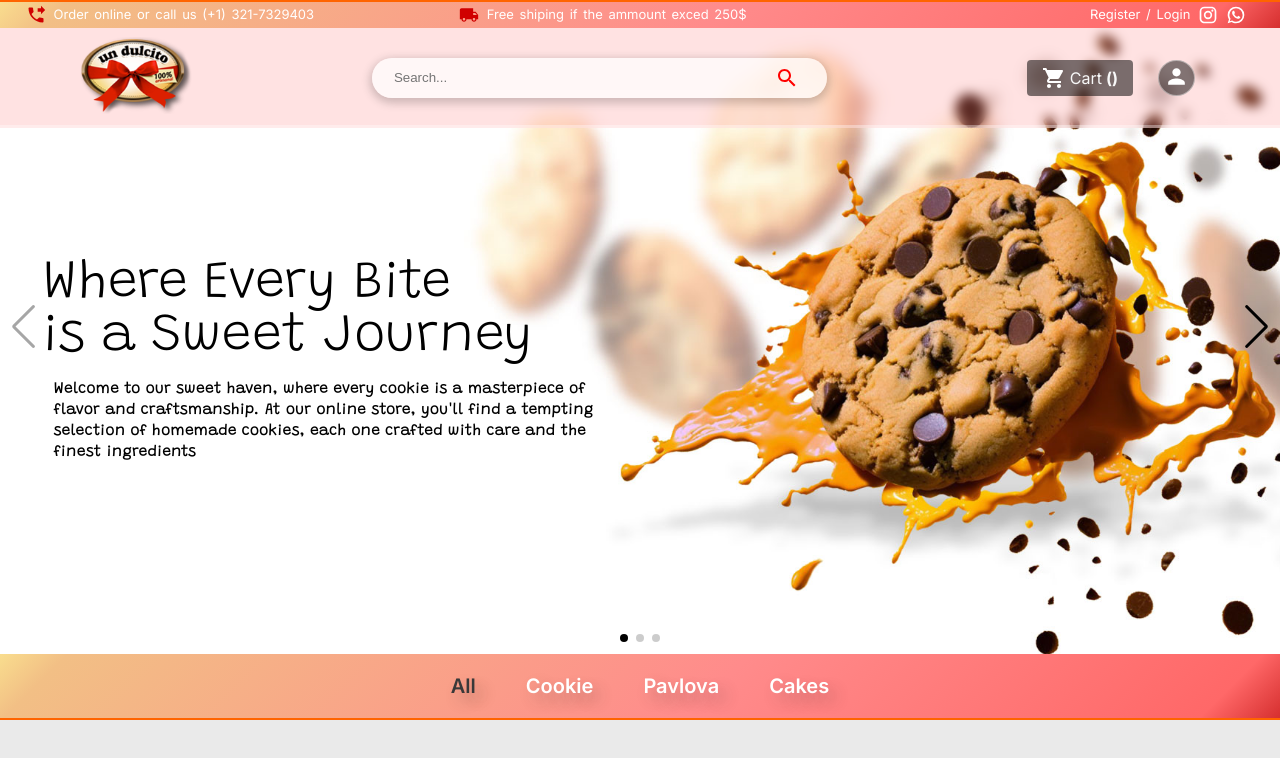
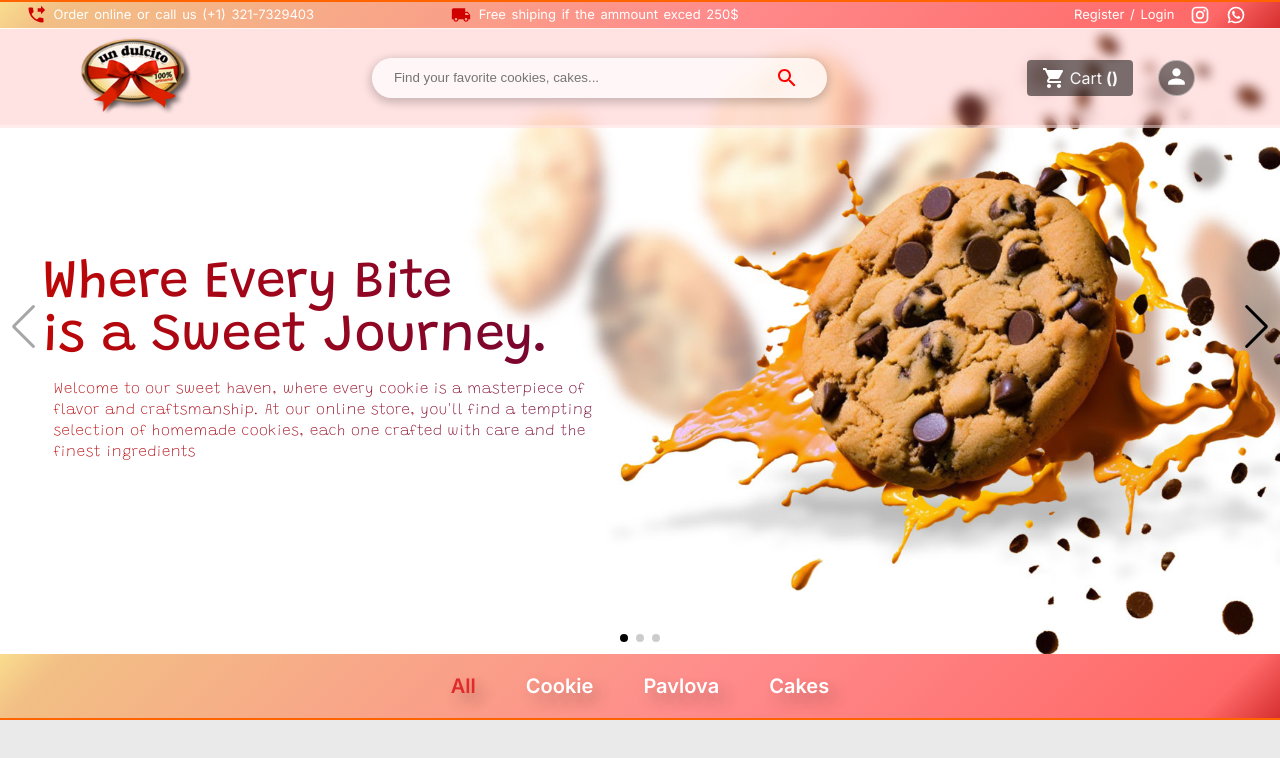
Before and after one commit to rene-huber/UnDulcito-Shop, a Next.js app: page / in a window 1280 px wide. Shown: the top 758 px of the page. Built offline with nearby package versions, Linux system fonts and the light colour scheme; no server answers; the database is empty.

Commit message:
gradient font

```diff
--- a/components/NavBar.jsx
+++ b/components/NavBar.jsx
@@ -54,7 +54,10 @@ const Navbar = () => {
 </div>
 
       <div className='navbar_search'>
-        <input type='text' placeholder='Search...' value={query} onChange={(e) => setQuery(e.target.value)}/>
+        <input type='text' placeholder='Find your favorite cookies, cakes...'
+        className='navbar_search_input'
+        value={query} onChange={(e) => setQuery(e.target.value)}/>
+
         <IconButton disabled={query === ""}>
           <Search sx={{ color: "red" }} onClick={searchWork}/>
         </IconButton>
--- a/components/Promo.jsx
+++ b/components/Promo.jsx
@@ -20,7 +20,7 @@ const Promo = () => {
 
         <div className="call">
         <Link href="/login"><p>Register / Login</p> </Link>
-          <InstagramIcon sx={{ color: "white" ,fontSize: 20, marginRight: 1, marginLeft: 1  }} />
+          <InstagramIcon sx={{ color: "white" ,fontSize: 20, marginRight: 2, marginLeft: 2  }} />
           <WhatsAppIcon sx={{ color: "white" ,fontSize: 20, marginRight: 1 }} />
         </div>
         </div>
--- a/components/Search.jsx
+++ b/components/Search.jsx
@@ -14,7 +14,7 @@ function Searching() {
   return (
     <div>
          <div className='navbar_search'>
-        <input type='text' placeholder='Search...' value={query} onChange={(e) => setQuery(e.target.value)}/>
+        <input type='text' placeholder='Find your favorite cookies' value={query} onChange={(e) => setQuery(e.target.value)}/>
         <IconButton disabled={query === ""}>
           <Search sx={{ color: "red" }} onClick={searchWork}/>
         </IconButton>
--- a/components/slider/Slider.jsx
+++ b/components/slider/Slider.jsx
@@ -14,7 +14,7 @@ import { Button } from "@mui/material";
 
 const grandstander = Grandstander({
   subsets: ["latin"],
-  weight: ['200'],
+  weight: ['400' , '100'],
 });
 
 
@@ -36,8 +36,8 @@ const Slider = () => {
       >
 
         <SwiperSlide>
-    <p className="texto">Where Every Bite <br />is a Sweet Journey<br />
-   <span> Welcome to our sweet haven, where every cookie is a masterpiece of flavor and craftsmanship. At our online store, you'll find a
+    <p className="texto">Where Every Bite <br />is a Sweet Journey.<br />
+   <span className="parrafo"> Welcome to our sweet haven, where every cookie is a masterpiece of flavor and craftsmanship. At our online store, you'll find a
     tempting selection of homemade cookies, each one crafted with care and the finest ingredients</span>
 
     </p>
@@ -46,15 +46,15 @@ const Slider = () => {
         </SwiperSlide>
 
          <SwiperSlide>
-        <p className="texto">Baked with Love,<br />Enjoyed with a Smile<br />
-        <span> Welcome to our sweet haven, where every cookie is a masterpiece of flavor and craftsmanship. At our online store, you'll find a
+        <p className="texto">Baked with Love,<br />Enjoyed with a Smile.<br />
+        <span className="parrafo"> Welcome to our sweet haven, where every cookie is a masterpiece of flavor and craftsmanship. At our online store, you'll find a
     tempting selection of homemade cookies, each one crafted with care and the finest ingredients</span>  </p>
         <img src="/slider/slide3.jpg" alt="slider" />
         </SwiperSlide>
 
        <SwiperSlide>
-        <p className="texto">Making Every Number<br />Count with Sweetness<br />
-        <span> Welcome to our sweet haven, where every cookie is a masterpiece of flavor and craftsmanship. At our online store, you'll find a
+        <p className="texto">Every Number Count <br />with Sweetness.<br />
+        <span className="parrafo"> Welcome to our sweet haven, where every cookie is a masterpiece of flavor and craftsmanship. At our online store, you'll find a
     tempting selection of homemade cookies, each one crafted with care and the finest ingredients</span> </p>
         <img src="/slider/slide2.jpg" alt="slider" />
         </SwiperSlide>
--- a/components/slider/styles.css
+++ b/components/slider/styles.css
@@ -7,22 +7,11 @@
   }
 
 
+  .parrafo{
+    font-weight:200 !important;
+    color: blue!important;
 
-  .texto {
-    display: flex;
-    position: absolute;
-    top: 55%;
-    left: 25%;
-    transform: translate(-50%, -50%);
-    color: rgb(0, 0, 0);
-    font-size: calc(2vw + 1.7rem);
-    font-weight: 100;
-    text-align: left;
-    flex-direction: column;
-  justify-content: flex-start;
-  align-items: flex-start;
-  text-align: left;
-    span{
+
       margin-top: 15px;
       font-weight: 700;
     font-size: 15px;
@@ -32,12 +21,42 @@
     line-height: 21px;
     padding-left: 11px;
     letter-spacing: 0.5px;
+  }
+
+  .texto {
+    display: flex;
+    position: absolute;
+    top: 55%;
+    left: 25%;
+    transform: translate(-50%, -50%);
+
+    font-size: calc(2vw + 1.7rem);
+
+    text-align: left;
+    flex-direction: column;
+  justify-content: flex-start;
+  align-items: flex-start;
+  text-align: left;
+  font-weight: 400 !important;
+  background-image: linear-gradient(to right, #be0707, #700535);
+
+  /* Asegurarse de que el texto sea transparente para mostrar el fondo */
+  -webkit-background-clip: text;
+  background-clip: text;
+  color: transparent;
+
+  /* Prefijos para soporte cross-browser */
+  -webkit-text-fill-color: transparent;
+
     }
-  }
   @media (max-width: 768px) {
     .texto {
       font-size: calc(3vw + 1rem); }
   }
+
+
+
+
 
   .mySwiper {
     width: 100%;
--- a/styles/Categories.scss
+++ b/styles/Categories.scss
@@ -21,14 +21,14 @@ background: linear-gradient(135deg,  rgba(249,221,142,1) 0%,rgba(242,191,133,1)
     font-size: 20px;
     cursor: pointer;
 color: white;
-text-shadow: 7px 8px 15px rgb(50 50 50 / 29%);
+text-shadow: 7px 8px 15px rgb(50 50 50 / 31%);
 
     &:hover {
-      color: rgb(126, 0, 0);
+      color: rgb(225 43 43)
     }
   }
 
   .selected {
-    color: rgb(57, 57, 57)
+    color: rgb(225 43 43)
   }
 }
--- a/styles/Navbar.scss
+++ b/styles/Navbar.scss
@@ -29,6 +29,7 @@ background: linear-gradient(135deg,  rgba(249,221,142,1) 0%,rgba(242,191,133,1)
   font-size: 13px;
   word-spacing: 2px;
   border-top:  2px solid #ff6400;
+  border-bottom: 1px solid #ffffffe3;
 
   p {
     margin: 0;
@@ -92,7 +93,9 @@ background: linear-gradient(135deg,  rgba(249,221,142,1) 0%,rgba(242,191,133,1)
 
 
 
-
+.navbar_search_input{
+  color: #F90!important;
+}
 
 
 .telefono{    width: auto;
```
